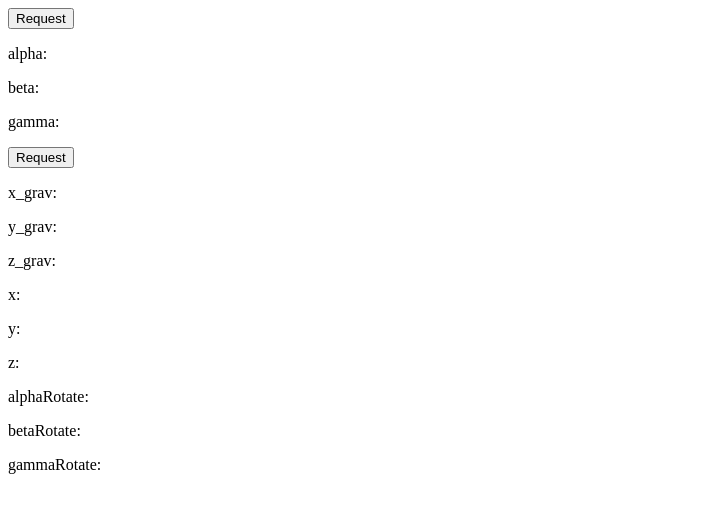
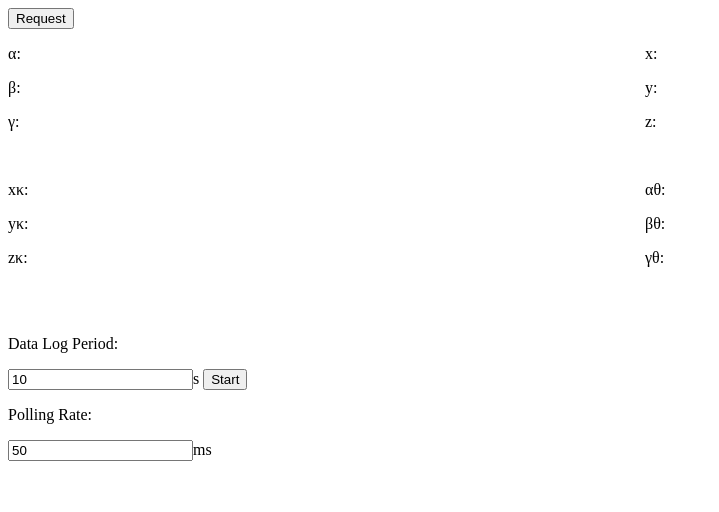
Before and after one commit to Ripwords/sensors, a Vue app: page / in a window 1280 px wide. Shown: the top 512 px of the page, without its empty margins (0-719 px from the left). Built offline with nearby package versions, Linux system fonts and the light colour scheme.

Commit message:
include data logging and exporting

```diff
--- a/src/App.vue
+++ b/src/App.vue
@@ -1,6 +1,12 @@
 <script lang="ts" setup>
 import { ref } from 'vue'
+import { store } from './store'
+import { useIntervalFn, useTimeout } from '@vueuse/core'
+import { export2json } from './functions/export2json'
 
+const s = store()
+const showExport = ref(false)
+const pollRate = ref(50) //ms
 const a = ref()
 const b = ref()
 const g = ref()
@@ -13,9 +19,9 @@ const z = ref()
 const alphaRotate = ref()
 const betaRotate = ref()
 const gammaRotate = ref()
+const time = ref(10) //seconds
 
-function requestMotion() {
-  // feature detect
+const requestMotion = () => {
   if (typeof (DeviceMotionEvent as any).requestPermission === 'function') {
     (DeviceMotionEvent as any).requestPermission()
       .then((permissionState: any) => {
@@ -35,7 +41,6 @@ function requestMotion() {
       })
       .catch(console.error)
   } else {
-    // handle regular non iOS 13+ devices
     window.addEventListener('devicemotion', (e: any) => {
       x_grav.value = e.accelerationIncludingGravity.x.toFixed(2)
       y_grav.value = e.accelerationIncludingGravity.y.toFixed(2)
@@ -50,8 +55,7 @@ function requestMotion() {
   }
 }
 
-function requestOrientation() {
-  // feature detect
+const requestOrientation = () => {
   if (typeof (DeviceOrientationEvent as any).requestPermission === 'function') {
     (DeviceOrientationEvent as any).requestPermission()
       .then((permissionState: any) => {
@@ -65,7 +69,6 @@ function requestOrientation() {
       })
       .catch(console.error);
   } else {
-    // handle regular non iOS 13+ devices
     window.addEventListener('deviceorientation', (e: any) => {
       e.alpha && (a.value = e.alpha.toFixed(2))
       e.beta && (b.value = e.beta.toFixed(2))
@@ -74,25 +77,115 @@ function requestOrientation() {
   }
 }
 
+const request = () => {
+  requestMotion()
+  requestOrientation()
+}
+
+const startLog = () => {
+  const t = time.value
+  const { ready, start } = useTimeout(t * 1000, { controls: true })
+  start()
+  const { pause } = useIntervalFn(() => {
+
+    if (!ready.value) {
+      time.value -= (pollRate.value / 1000)
+      s.data.motion.aRot.push(alphaRotate.value)
+      s.data.motion.bRot.push(betaRotate.value)
+      s.data.motion.gRot.push(gammaRotate.value)
+      s.data.motion.x_grav.push(x_grav.value)
+      s.data.motion.y_grav.push(y_grav.value)
+      s.data.motion.z_grav.push(z_grav.value)
+      s.data.motion.x.push(x.value)
+      s.data.motion.y.push(y.value)
+      s.data.motion.z.push(z.value)
+      s.data.orientation.alpha.push(a.value)
+      s.data.orientation.beta.push(b.value)
+      s.data.orientation.gamma.push(g.value)
+    } else {
+      pause()
+      showExport.value = true
+      time.value = 10
+      return
+    }
+  }, pollRate.value)
+}
 </script>
 
 <template>
-  <button @click="requestOrientation">Request</button>
+  <button @click="request">Request</button>
+  <div class="grid">
+    <div>
+      <div>
+        <p>&alpha;: {{ a }}</p>
+        <p>&beta;: {{ b }}</p>
+        <p>&gamma;: {{ g }}</p>
+      </div>
+      <br>
+      <div>
+        <p>x&kappa;: {{ x_grav }}</p>
+        <p>y&kappa;: {{ y_grav }}</p>
+        <p>z&kappa;: {{ z_grav }}</p>
+      </div>
+    </div>
+    <div>
+      <div>
+        <p>x: {{ x }}</p>
+        <p>y: {{ y }}</p>
+        <p>z: {{ z }}</p>
+      </div>
+      <br>
+      <div>
+        <p>&alpha;&theta;: {{ alphaRotate }}</p>
+        <p>&beta;&theta;: {{ betaRotate }}</p>
+        <p>&gamma;&theta;: {{ gammaRotate }}</p>
+      </div>
+    </div>
+  </div>
+  <br>
+  <br>
+  <!-- Input amount of time to log data -->
   <div>
-    <p>alpha: {{ a }}</p>
-    <p>beta: {{ b }}</p>
-    <p>gamma: {{ g }}</p>
+    <p>Data Log Period:</p>
+    <input type="number" v-model="time" />s
+    <button @click="startLog">Start</button>
   </div>
-  <button @click="requestMotion">Request</button>
+  <!-- Polling Rate of data -->
   <div>
-    <p>x_grav: {{ x_grav }}</p>
-    <p>y_grav: {{ y_grav }}</p>
-    <p>z_grav: {{ z_grav }}</p>
-    <p>x: {{ x }}</p>
-    <p>y: {{ y }}</p>
-    <p>z: {{ z }}</p>
-    <p>alphaRotate: {{ alphaRotate }}</p>
-    <p>betaRotate: {{ betaRotate }}</p>
-    <p>gammaRotate: {{ gammaRotate }}</p>
+    <p>Polling Rate:</p>
+    <input type="number" v-model="pollRate" />ms
+  </div>
+  <!-- Export data -->
+  <div v-if="showExport">
+    <button v-if="showExport" @click="export2json(s.data)">Export</button>
   </div>
 </template>
+
+<style>
+
+
+
+
+
+
+
+
+
+
+
+
+
+
+
+
+
+
+
+
+/* CSS 2 Column grid layout */
+.grid {
+  display: grid;
+  grid-template-columns: 1fr 1fr;
+  grid-gap: 10px;
+}
+</style>
--- /dev/null
+++ b/src/functions/export2json.ts
@@ -0,0 +1,14 @@
+export const export2json = (data: Object) => {
+  const json = JSON.stringify(data, null, 2)
+  const blob = new Blob([json], { type: 'application/json' })
+  const url = URL.createObjectURL(blob)
+  const a = document.createElement('a')
+  a.href = url
+  a.download = 'data.json'
+  document.body.appendChild(a)
+  a.click()
+  document.body.removeChild(a)
+  setTimeout(() => {
+    URL.revokeObjectURL(url)
+  }, 100)
+}
--- a/src/main.ts
+++ b/src/main.ts
@@ -1,4 +1,7 @@
 import { createApp } from 'vue'
 import App from './App.vue'
+import { createPinia } from 'pinia'
 
-createApp(App).mount('#app')
+const pinia = createPinia()
+
+createApp(App).use(pinia).mount('#app')
--- /dev/null
+++ b/src/store.ts
@@ -0,0 +1,24 @@
+import { defineStore } from 'pinia'
+
+export const store = defineStore('store', {
+  state: () => ({
+    data: {
+      motion: {
+        x: [] as any,
+        y: [] as any,
+        z: [] as any,
+        x_grav: [] as any,
+        y_grav: [] as any,
+        z_grav: [] as any,
+        aRot: [] as any,
+        bRot: [] as any,
+        gRot: [] as any
+      },
+      orientation: {
+        alpha: [] as any,
+        beta: [] as any,
+        gamma: [] as any
+      }
+    }
+  })
+})
```
